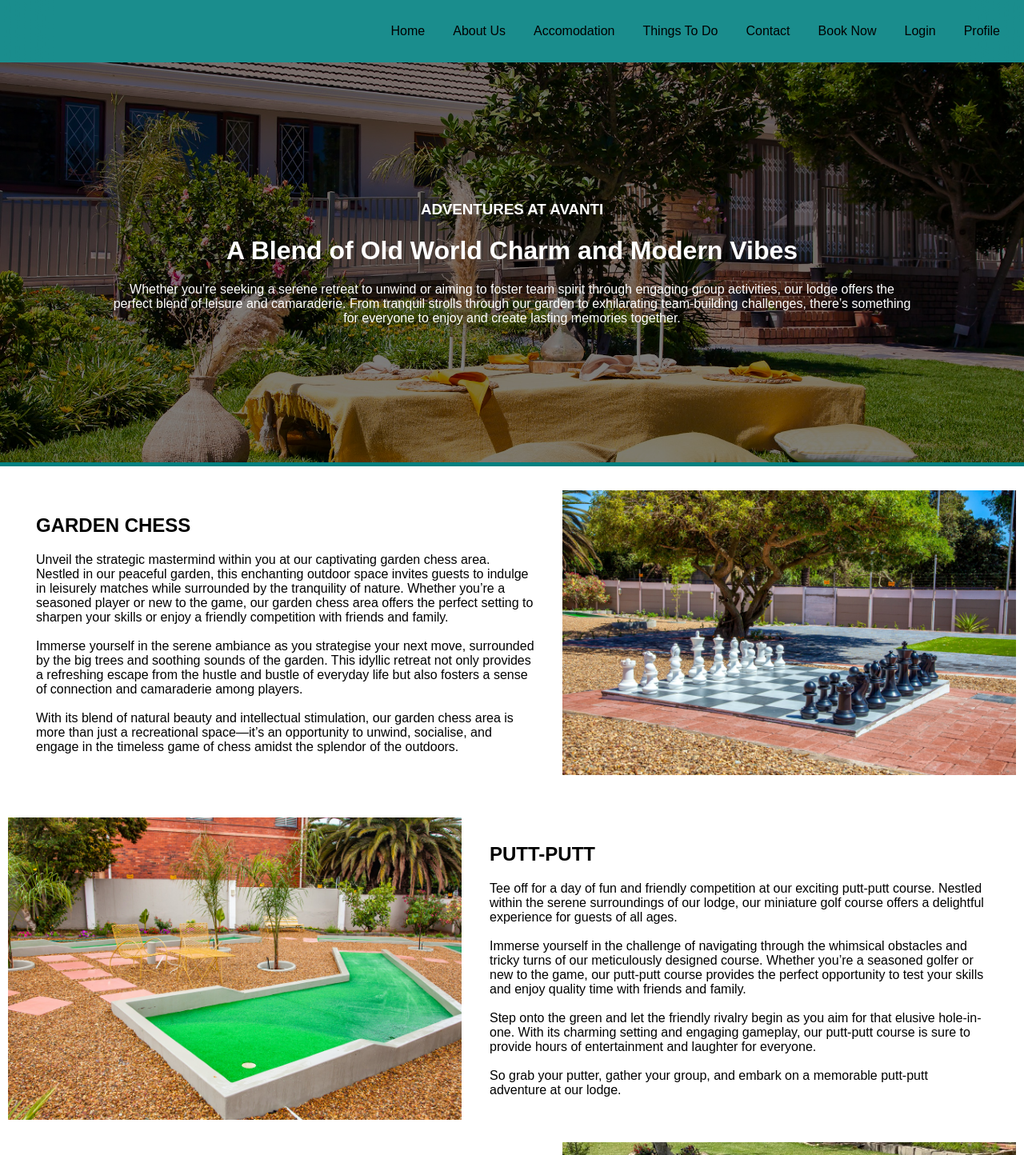
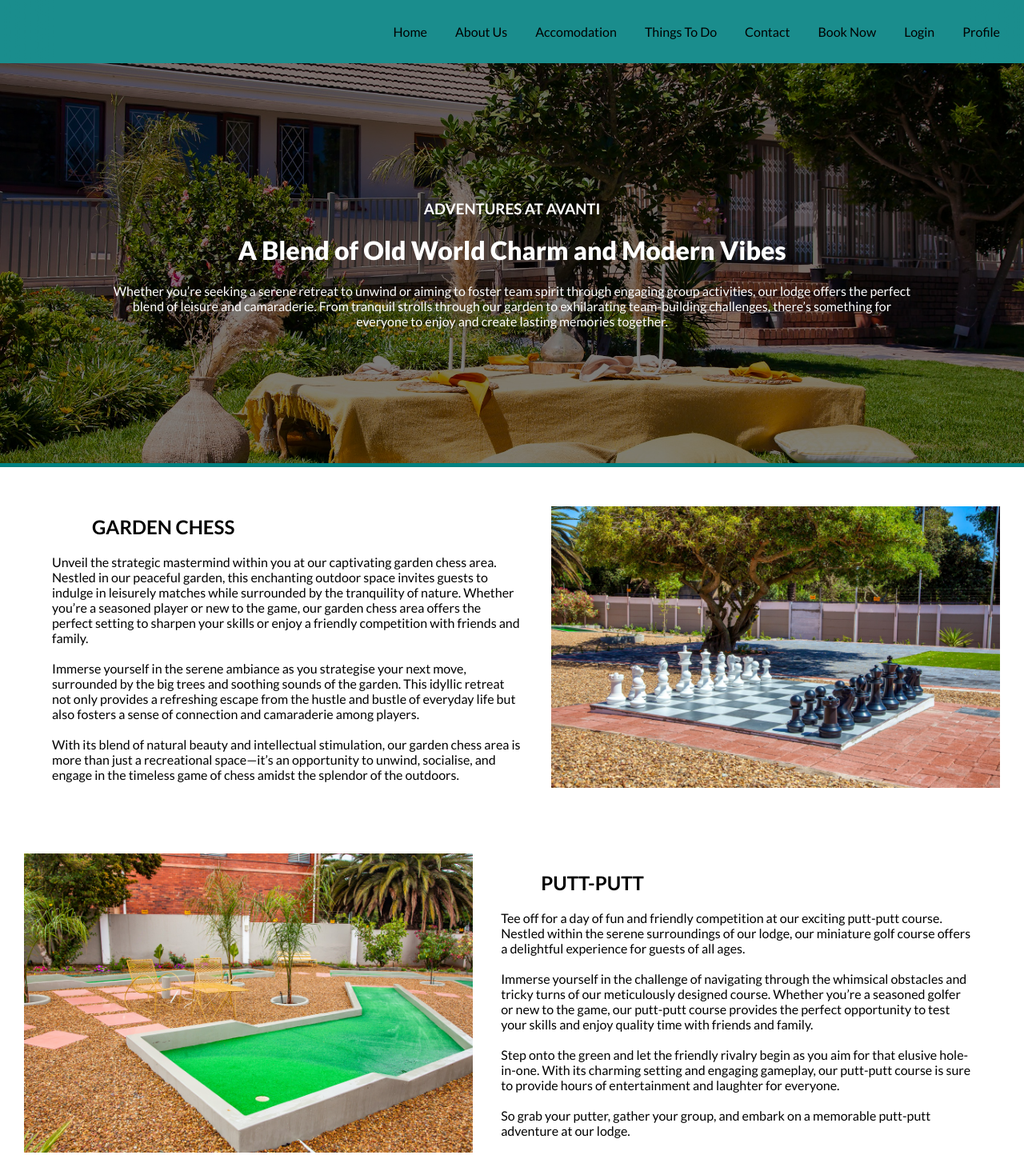
Before and after one commit to Starmarkus/Avanti-Lodge, a plain HTML site: page Things To Do/Activities/activities.html in a window 1280 px wide. Shown: the top 1444 px of the page at 80% size. Drawn offline with Linux system fonts and the light colour scheme.

Commit message:
Added Font

```diff
--- a/Styling/sharedCSS.css
+++ b/Styling/sharedCSS.css
@@ -1,3 +1,39 @@
+
+
+@import url('https://fonts.googleapis.com/css2?family=Lato:ital,wght@0,100;0,300;0,400;0,700;0,900;1,100;1,300;1,400;1,700;1,900&family=Raleway:ital,wght@0,100..900;1,100..900&family=Roboto:ital,wght@0,100..900;1,100..900&display=swap');
+
+h1 {
+  font-family: "Lato", sans-serif;
+  font-weight: 900;
+  font-style: normal;
+}
+
+h2, h3{
+  font-family: "Lato", sans-serif;
+  font-weight: 700;
+  font-style: normal;
+}
+
+h4, h5, h6 {
+  font-family: "Lato", sans-serif;
+  font-weight: 700;
+  font-style: italic;
+}
+
+p {
+  font-family: "Lato", sans-serif;
+  font-weight: 400;
+  font-style: normal;
+}
+
+a {
+  font-family: "Lato", sans-serif;
+  font-weight: 300;
+  font-style: normal;
+}
+
+
+
 body {
     margin: 0;
     font-family: Arial, sans-serif;
--- a/Things To Do/Activities/actvities.css
+++ b/Things To Do/Activities/actvities.css
@@ -35,8 +35,8 @@
 .activitiesContainerDiv{
     background-color: white;
     min-height: 70vh;
-    padding-left: 10px;
-    padding-right: 10px;
+    padding-left: 30px;
+    padding-right: 30px;
 }
 
 .activitiesBannerDiv {
@@ -48,7 +48,7 @@
 }
 
 .activitiesBannerDivImage {
-  flex: 0 0 45%; /* Fixed 45% width */
+  flex: 0 0 46%; /* Fixed 46% width */
   display: flex;
   align-items: center;
   justify-content: center;
@@ -64,3 +64,7 @@
 .activitiesBannerDivContent{
     padding: 35px;
 }
+
+.activitiesBannerDivContent h2{
+    padding-left: 50px;
+}
```
Also changed, not shown: index.html (+2 -0 lines).
